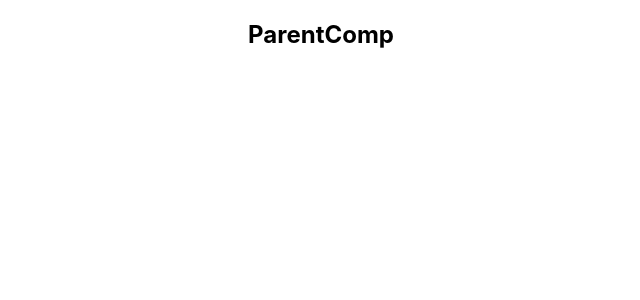
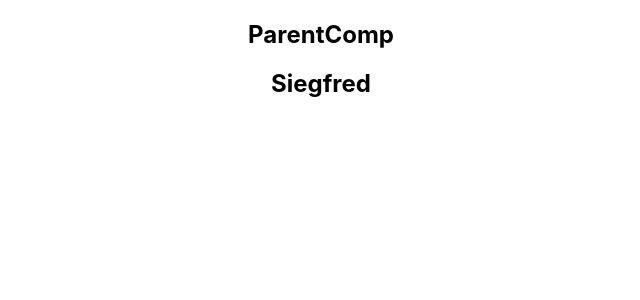
Before and after one commit to siegfred14/reactStudy, a React (Create React App) app: page / in a window 1280 px wide. Shown: the top 300 px of the page, without its empty margins (319-959 px from the left). Built offline with nearby package versions, Linux system fonts and the light colour scheme.

Commit message:
Exporting with React.memo

```diff
--- a/src/components/MemoComp.js
+++ b/src/components/MemoComp.js
@@ -9,6 +9,6 @@ function MemoComp({ name }) {
   );
 }
 
-export default MemoComp;
+export default React.memo(MemoComp);
 
 // What pure components is to class components, memo is to functional components
--- a/src/components/ParentComp.js
+++ b/src/components/ParentComp.js
@@ -25,7 +25,7 @@ class ParentComp extends PureComponent {
     return (
       <div>
         <h2>ParentComp</h2>
-        <MemoComp />
+        <MemoComp name={this.state.name} />
         {/* <RegComp name={this.state.name} /> */}
         {/* <PureComp name={this.state.name} /> */}
       </div>
```
